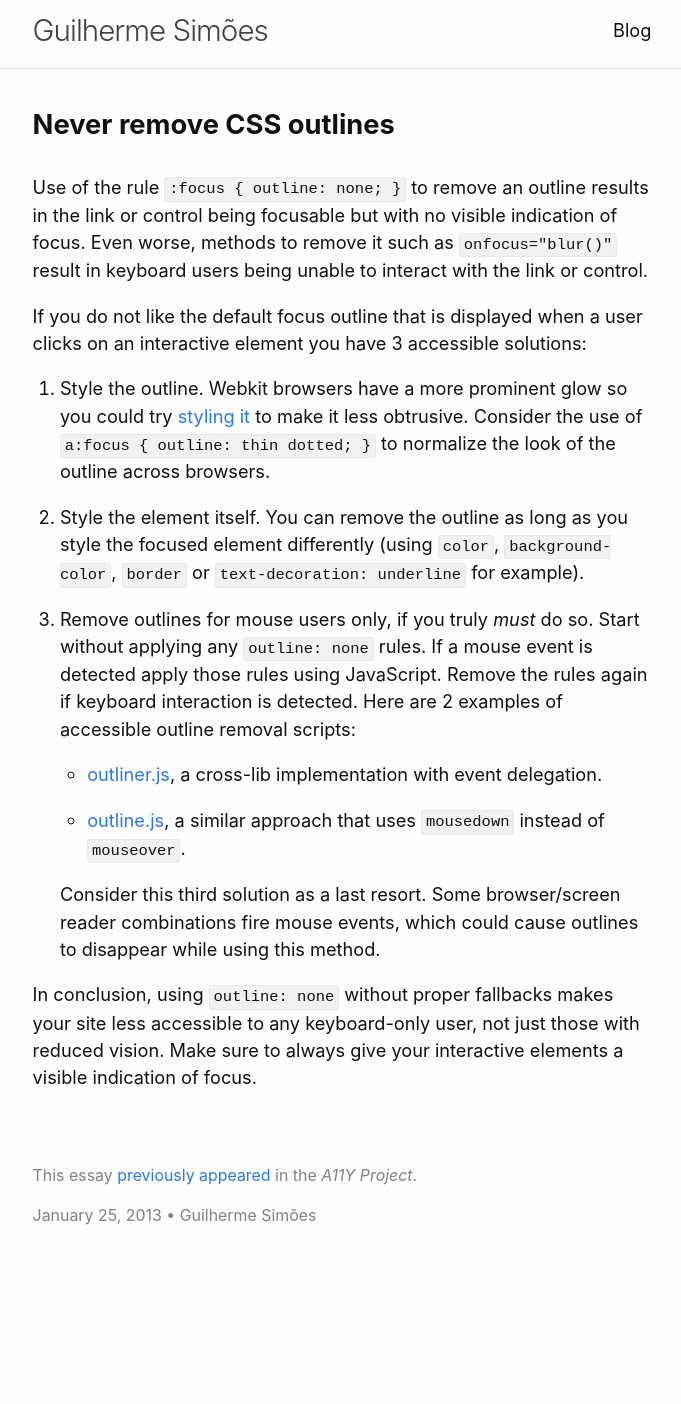
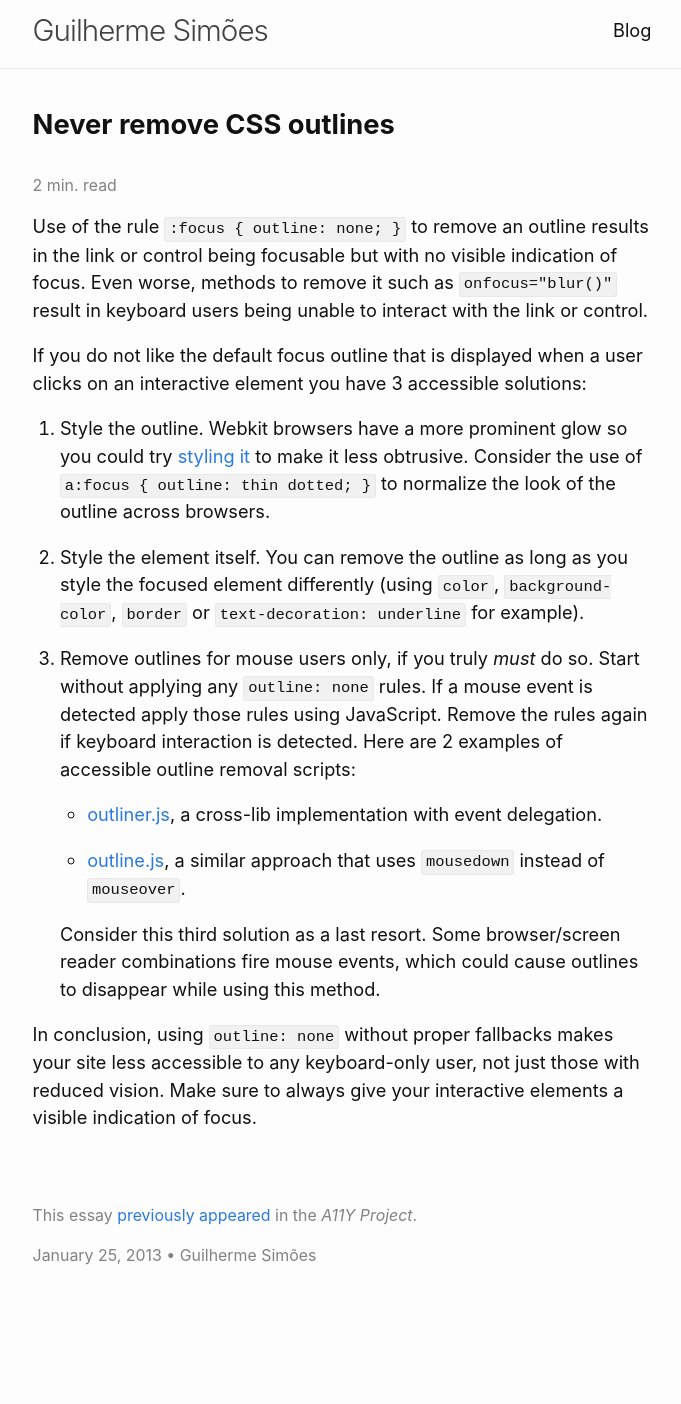
Before and after one commit to guilhermesimoes/guilhermesimoes.github.io, a Jekyll site: the page built from _posts/2013-01-25-never-remove-css-outlines.md, in a window 1280 px wide. Shown: the whole page, without its empty margins (298-979 px from the left). Built offline with Jekyll 4.4.1, drawn with Linux system fonts in a browser that asks for light colours; before the commit the page ends 1364 px from its top, so only the background shows below that.

Commit message:
Display post reading time

```diff
--- a/_layouts/post.html
+++ b/_layouts/post.html
@@ -6,6 +6,12 @@ layout: default
 
   <header class="post-header">
     <h1 class="post-title" itemprop="name headline">{{ page.title | escape }}</h1>
+    <p class="post-meta">
+      {% assign reading_time = content | number_of_words | divided_by:180.0 | round %}
+      <time datetime="{{ reading_time }}" itemprop="duration">
+        {{ reading_time }} min. read
+      </time>
+    </p>
   </header>
 
   <div class="post-content" itemprop="articleBody">
```
